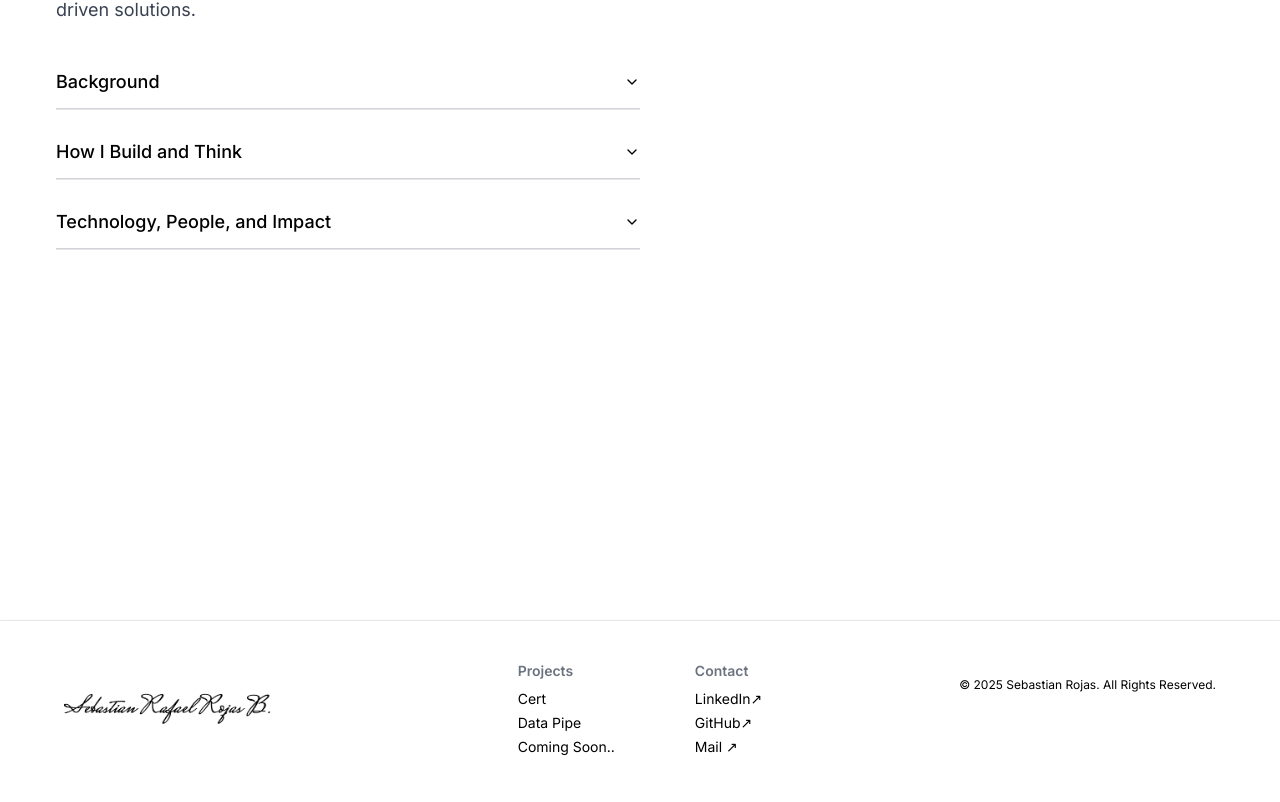
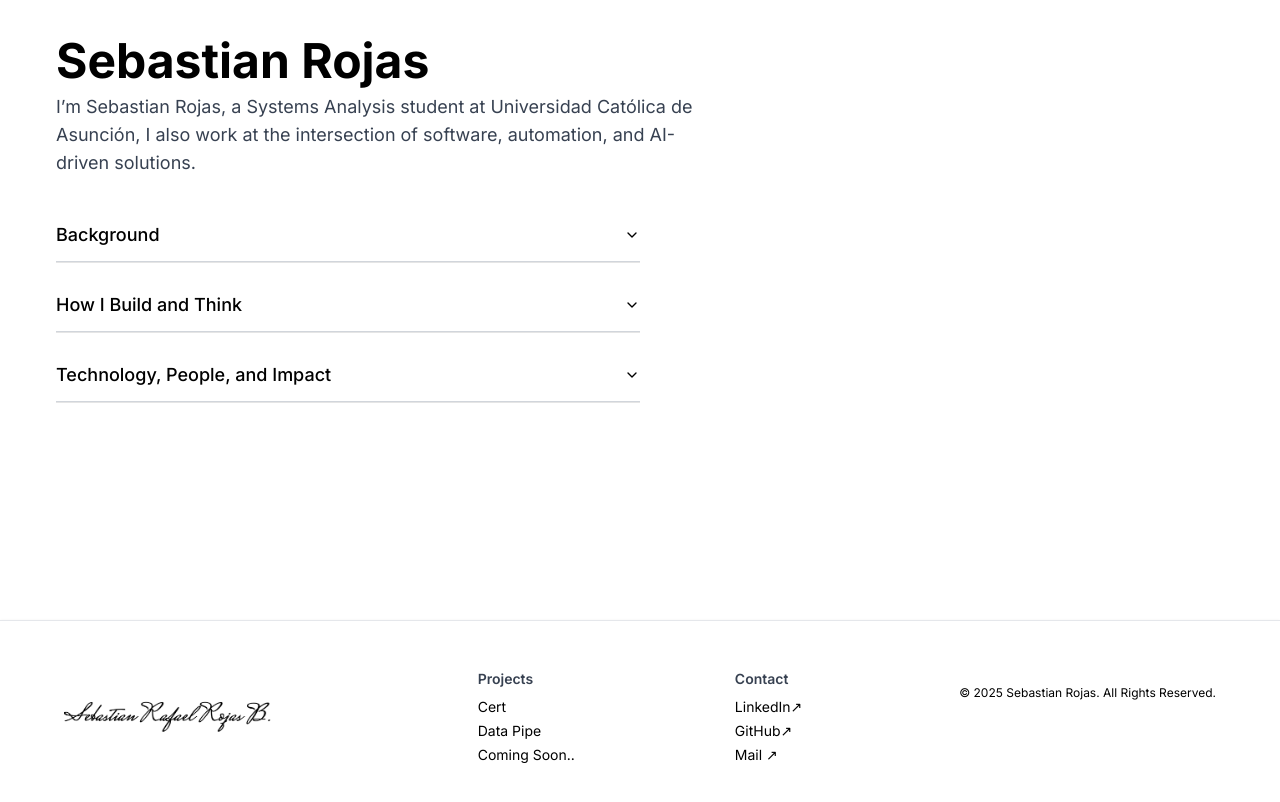
Before and after one commit to Ssrrb/RealPortfolio, a Next.js app in the folder portfolio/: page /about in a window 1280 px wide. Shown: the part 242-1044 px from the top of the page. Built offline with nearby package versions, Linux system fonts and the light colour scheme.

Commit message:
Mejoras visuales del texto en footer y about

```diff
--- a/portfolio/app/about/page.js
+++ b/portfolio/app/about/page.js
@@ -8,7 +8,7 @@ import {
 
 export default function About() {
   return (
-    <main className="min-h-screen p-4 md:p-8 bg-white text-black">
+    <main className="min-h-screen flex flex-col justify-center items-center px-4 py-8 bg-white text-black ">
       {/* Main content */}
       <section className="container mx-auto px-4 py-8">
         {/* Title & Subtitle */}
@@ -32,7 +32,7 @@ export default function About() {
             <AccordionTrigger className="py-3 text-lg font-medium text-left border-b border-gray-300 flex justify-between items-center">
               Background
             </AccordionTrigger>
-            <AccordionContent className="pb-4 text-gray-700">
+            <AccordionContent className="text-base md:text-lg text-gray-700 max-w-2xl">
               <p>
                 {/* Place your background text here. For example: */}
                 Born and raised in Asunción, Paraguay, I’ve always been driven by problem-solving and meaningful impact. My perspective shifted when I realized that technology is where algorithms meet people.
@@ -41,11 +41,11 @@ export default function About() {
             </AccordionContent>
           </AccordionItem>
 
-          <AccordionItem value="design-philosophy">
+          <AccordionItem value="my-work">
             <AccordionTrigger className="py-3 text-lg font-medium text-left border-b border-gray-300 flex justify-between items-center">
             How I Build and Think
             </AccordionTrigger>
-            <AccordionContent className="pb-4 text-gray-700">
+            <AccordionContent className="text-base md:text-lg text-gray-700 max-w-2xl">
               <p>
                 {/* Place your design philosophy text here. */}
                 The best creators aren’t just thinkers—they are also builders. Even the greatest ideas are worthless without execution. That’s why I stay both a student and worker experimenting, iterating, and refining.
@@ -55,11 +55,11 @@ export default function About() {
             </AccordionContent>
           </AccordionItem>
 
-          <AccordionItem value="things-i-love">
+          <AccordionItem value="tech, people and impact">
             <AccordionTrigger className="py-3 text-lg font-medium text-left border-b border-gray-300 flex justify-between items-center">
             Technology, People, and Impact
             </AccordionTrigger>
-            <AccordionContent className="pb-4 text-gray-700">
+            <AccordionContent className="text-base md:text-lg text-gray-700 max-w-2xl">
               <p>
                 {/* Place your 'things I love' text here. */}
                 Software is transforming every company, and the key to success is rethinking data.
--- a/portfolio/components/Footer.jsx
+++ b/portfolio/components/Footer.jsx
@@ -8,7 +8,7 @@ export default function Footer() {
   const [darkMode, setDarkMode] = useState(false);
 
   return (
-    <footer className={`w-full px-6 py-10 bg-white shadow text-black transition-all border-t border-gray-200`}>
+    <footer className={`w-full px-6 py-12 bg-white shadow text-black transition-all border-t border-gray-200`}>
       <div className="max-w-6xl mx-auto grid grid-cols-1 md:grid-cols-3 gap-6 text-sm">
         {/* Left Icon */}
         <div className="flex items-center justify-center md:justify-start">
@@ -26,9 +26,9 @@ export default function Footer() {
         </div>
 
         {/* Craft & Contact Sections */}
-        <div className="flex justify-between md:justify-center md:space-x-20">
+        <div className="flex justify-between md:justify-center md:space-x-40">
           <div>
-            <p className="text-sm font-semibold text-gray-500 mb-1">Projects</p>
+            <p className="text-sm font-semibold text-gray-700 mb-1">Projects</p>
             <ul className="mt-2 space-y-1">
               <li>Cert</li>
               <li>Data Pipe</li>
@@ -36,7 +36,7 @@ export default function Footer() {
             </ul>
           </div>
           <div>
-            <p className="text-sm font-semibold text-gray-500 mb-1">Contact</p>
+            <p className="text-sm font-semibold text-gray-700 mb-1">Contact</p>
             <ul className="mt-2 space-y-1">
               <li><a href="https://www.linkedin.com/in/sebastian-rojas-28674a303/" className="hover:underline">LinkedIn↗</a></li>
               <li><a href="https://github.com/Ssrrb" className="hover:underline">GitHub↗</a></li>
```
